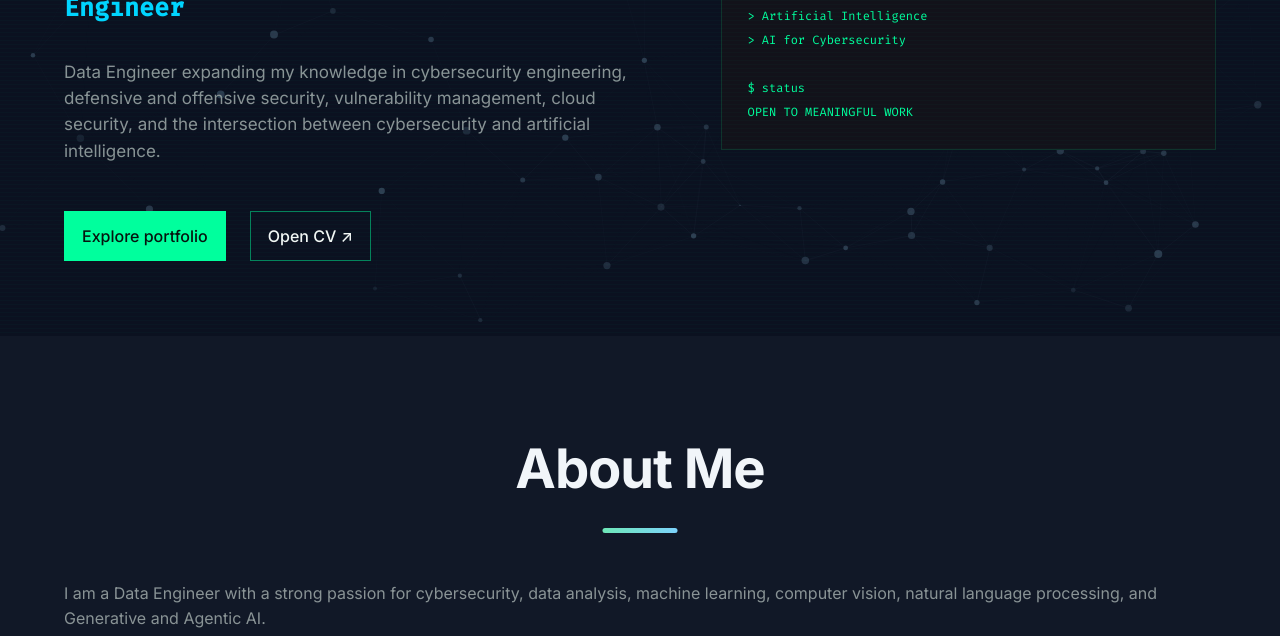
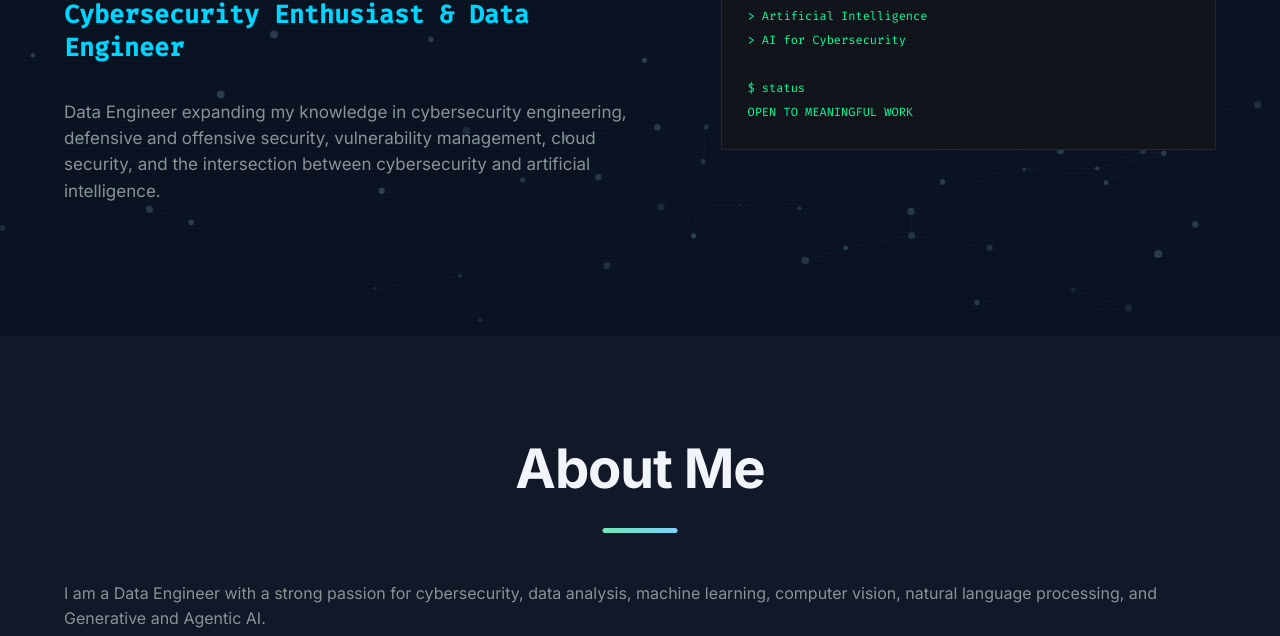
Before and after one commit to stolniceanudenisa/stolniceanudenisa.github.io, a plain HTML site: page index.html in a window 1280 px wide. Shown: the part 464-1100 px from the top of the page. Drawn offline with nearby package versions, Linux system fonts and the light colour scheme.

Commit message:
Remove hero section actions for a cleaner layout and improved focus on content

```diff
--- a/index.html
+++ b/index.html
@@ -13,7 +13,9 @@
     <div class="navigation-links" id="navigationLinks"><a href="#about">About Me</a><a href="#interests">Interests</a><a href="#skills">Skills</a><a href="#certifications">Certifications</a><a href="#experience">Experience</a><a href="#projects">Projects</a><a href="#contact">Contact</a></div>
   </div></nav></header>
   <main>
-    <section id="hero" class="hero-section"><div id="particles-js" aria-hidden="true"></div><div class="hero-container"><div class="hero-copy"><h1>Hi, I'm <span id="profileName">Denisa Stolniceanu</span></h1><p class="hero-role" id="profileRole"></p><p class="hero-description" id="profileDescription"></p><div class="hero-actions"><a class="button primary" href="#about">Explore portfolio</a><a class="button" href="cv/">Open CV ↗</a></div></div><div class="terminal-card"><div class="terminal-bar"><i></i><i></i><i></i><span>denisa@portfolio:~$</span></div><pre id="terminalOutput">loading_profile();</pre></div></div></section>
+    <section id="hero" class="hero-section"><div id="particles-js" aria-hidden="true"></div><div class="hero-container"><div class="hero-copy"><h1>Hi, I'm <span id="profileName">Denisa Stolniceanu</span></h1><p class="hero-role" id="profileRole"></p><p class="hero-description" id="profileDescription"></p><!--
+      <div class="hero-actions"><a class="button primary" href="#about">Explore portfolio</a><a class="button" href="cv/">Open CV ↗</a></div>
+      --></div><div class="terminal-card"><div class="terminal-bar"><i></i><i></i><i></i><span>denisa@portfolio:~$</span></div><pre id="terminalOutput">loading_profile();</pre></div></div></section>
     <section id="about" class="portfolio-section"><div class="section-heading"><h2>About Me</h2></div><div class="about-layout"><div id="aboutContent" class="about-content"></div><div><h3>Current focus</h3><div id="focusCards" class="focus-cards"></div><div class="preview-row"><div><h3>Education</h3><div id="educationPreview"></div></div><div><h3>Languages</h3><div id="languagesPreview"></div></div></div></div></div></section>
     <section id="interests" class="portfolio-section"><div class="section-heading"><h2>Interests</h2></div><div class="interests-grid">
       <article class="interest-card"><h3>Defensive Security</h3><p>Detection engineering, incident response, threat hunting, security monitoring and defensive operations.</p></article>
```
